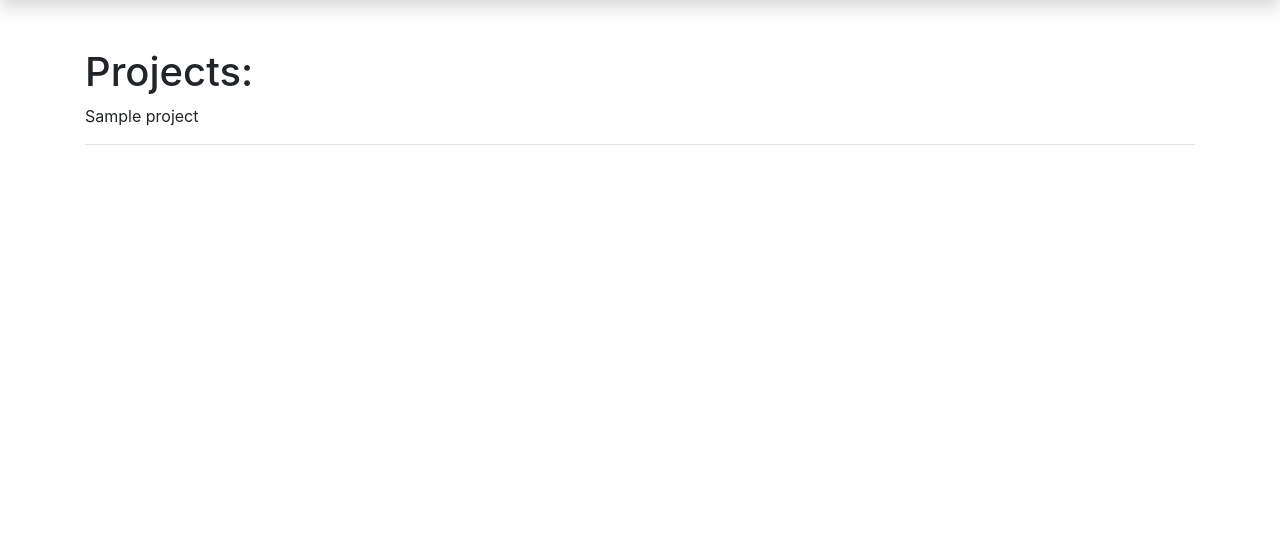
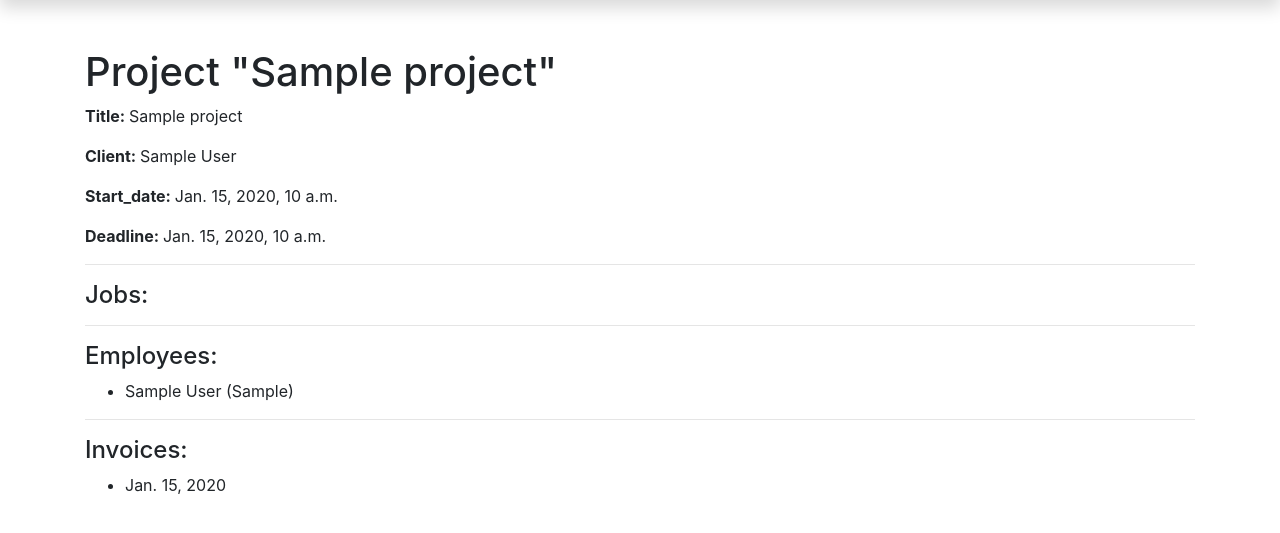
Before and after one commit to VytautasZ12/project_manager, a Django app: template mysite/projects/templates/project.html in a window 1280 px wide. Shown: the part 59-592 px from the top of the page. Run offline with Django 4.2, Linux system fonts and the light colour scheme; the template is opened without the code that fills it: values that come from a table or form of the project are taken from there, others are empty; tables that the repository leaves empty hold one stand-in row (values such as "Sample post"); data that the repository does not hold is empty; some libraries are stand-ins or nearby versions.

Commit message:
Padaryti projektų atvaizdavimo puslapį (ne administravimo puslapyje) su išsamia projektų informacija (pagrindiniai duomenys plius darbuotojai, darbai, sąskaitos).

```diff
--- a/mysite/projects/models.py
+++ b/mysite/projects/models.py
@@ -9,11 +9,17 @@
     company_name = models.CharField(verbose_name="Company Name", max_length=50)
     contacts = models.TextField(verbose_name="Contacts", max_length=2000)
 
+    def __str__(self):
+        return f"{self.first_name} {self.last_name}"
+
 
 class Employee(models.Model):
     first_name = models.CharField(verbose_name="First Name", max_length=20)
     last_name = models.CharField(verbose_name="Last Name", max_length=20)
     position = models.TextField(verbose_name='Position', max_length=100)
+
+    def __str__(self):
+        return f"{self.first_name} {self.last_name} ({self.position})"
 
 
 class Job(models.Model):
--- a/mysite/projects/templates/project.html
+++ b/mysite/projects/templates/project.html
@@ -3,9 +3,31 @@
 {% block "title" %}Project{% endblock %}
 
 {% block "content" %}
-<h1>Projects:</h1>
-{% for project in projects %}
-<p>{{ project.title }}</p>
+<h1>Project "{{ project.title }}"</h1>
+<p><strong>Title: </strong>{{ project.title }}</p>
+<p><strong>Client: </strong>{{ project.client }}</p>
+<p><strong>Start_date: </strong>{{ project.start_date }}</p>
+<p><strong>Deadline: </strong>{{ project.deadline }}</p>
 <hr>
-{% endfor %}
+<h4>Jobs:</h4>
+<ol>
+    {% for job in project.jobs.all %}
+    <li>{{ job.title }}</li>
+    {% endfor %}
+</ol>
+<hr>
+<h4>Employees:</h4>
+<ul>
+    {% for employee in project.employees.all %}
+    <li>{{ employee }}</li>
+    {% endfor %}
+</ul>
+<hr>
+<h4>Invoices:</h4>
+<ul>
+    {% for invoice in project.invoices.all %}
+    <li>{{ invoice.date }}</li>
+    {% endfor %}
+</ul>
+
 {% endblock %}
--- a/mysite/projects/urls.py
+++ b/mysite/projects/urls.py
@@ -1,5 +1,8 @@
 from django.urls import path
-from .views import ProjectListView
+from .views import ProjectListView, ProjectDetailView
+
+
 urlpatterns = [
     path('', ProjectListView.as_view(), name="projects"),
+    path('projects/<int:pk>/', ProjectDetailView.as_view(), name="project"),
 ]
```
Also changed, not shown: mysite/projects/templates/projects.html (added, +11 -0 lines), mysite/projects/views.py (+9 -1 lines).
